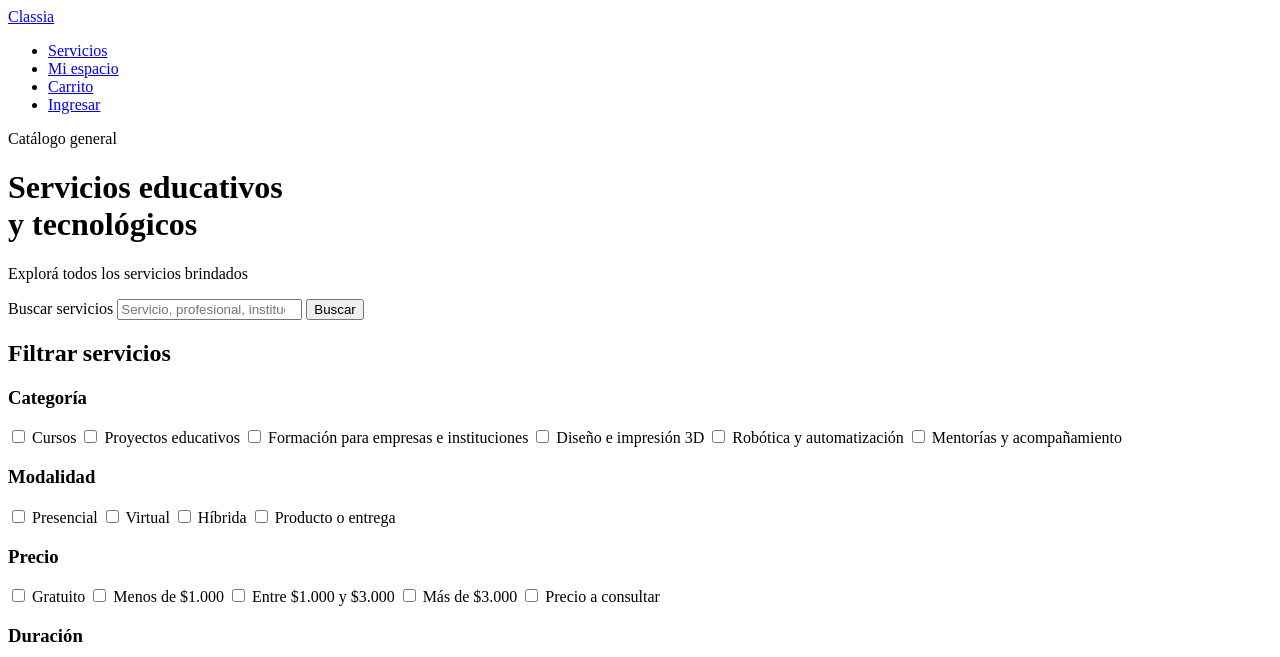
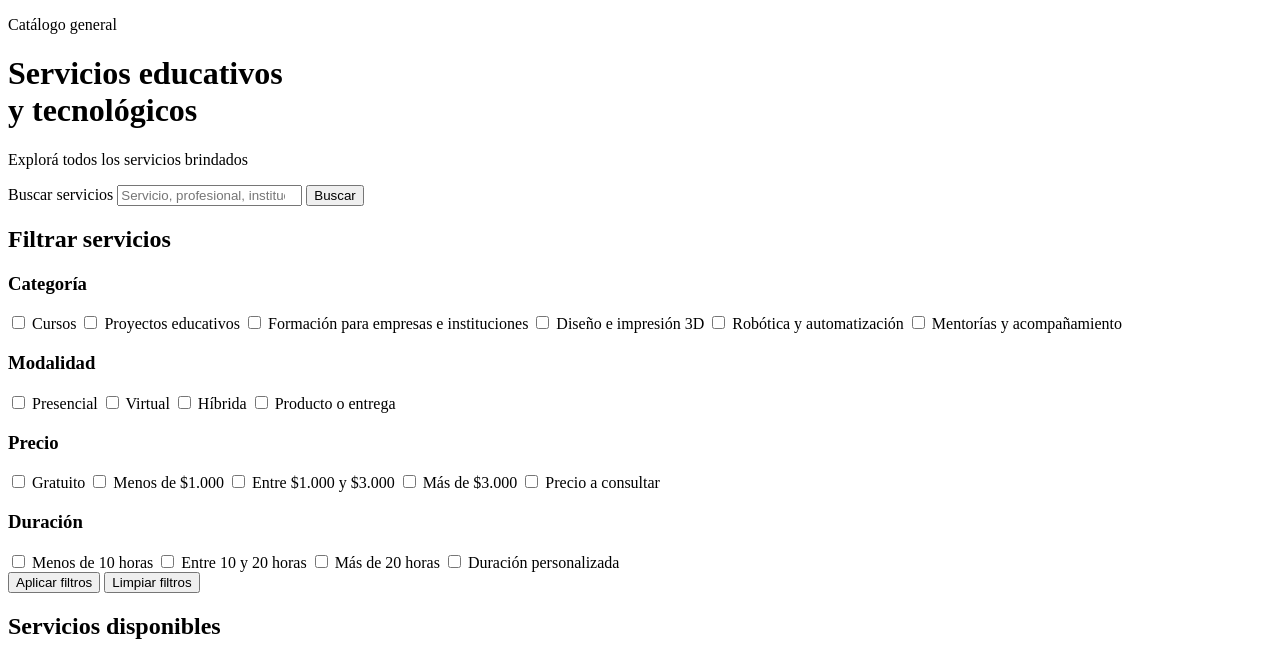
Before and after one commit to Matiuz06/Proyecto-Desarrollo-Web, a website: page html/catalogo.html in a window 1280 px wide. Shown: the top 657 px of the page. Drawn offline with Linux system fonts and the light colour scheme.

Commit message:
fix: mejora del catalogo

```diff
--- a/html/catalogo.html
+++ b/html/catalogo.html
@@ -13,30 +13,6 @@
   </head>
 
   <body>
-    <header>
-      <a href="index.html">Classia</a>
-
-      <nav aria-label="Navegación principal">
-        <ul>
-          <li>
-            <a href="catalogo.html" aria-current="page"> Servicios </a>
-          </li>
-
-          <li>
-            <a href="dashboard-usuario.html"> Mi espacio </a>
-          </li>
-
-          <li>
-            <a href="carrito.html"> Carrito </a>
-          </li>
-
-          <li>
-            <a href="login.html"> Ingresar </a>
-          </li>
-        </ul>
-      </nav>
-    </header>
-
     <main>
       <header>
         <p>Catálogo general</p>
```
